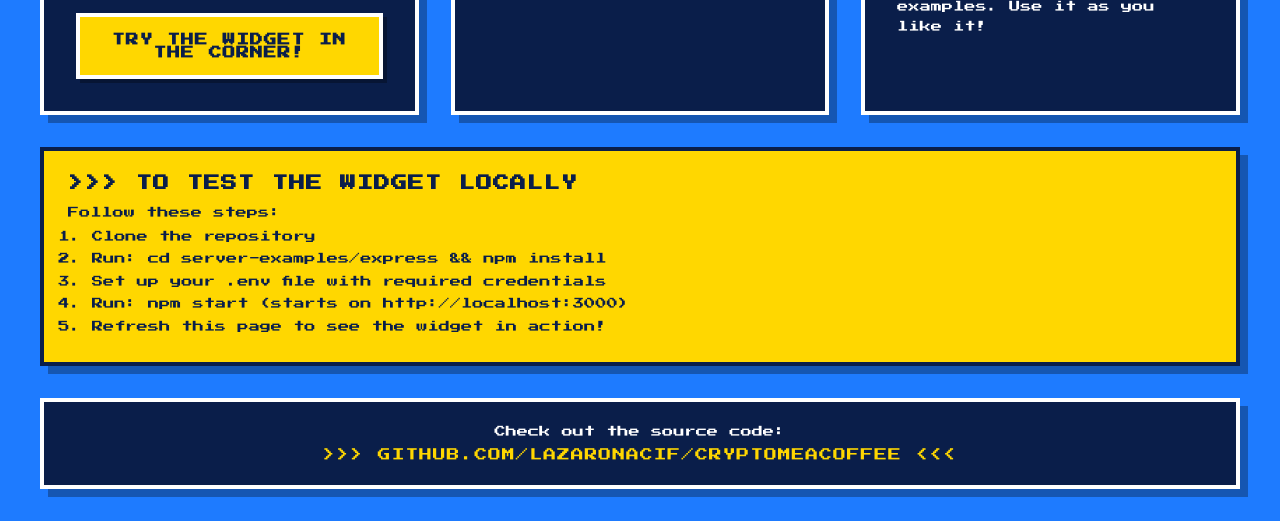
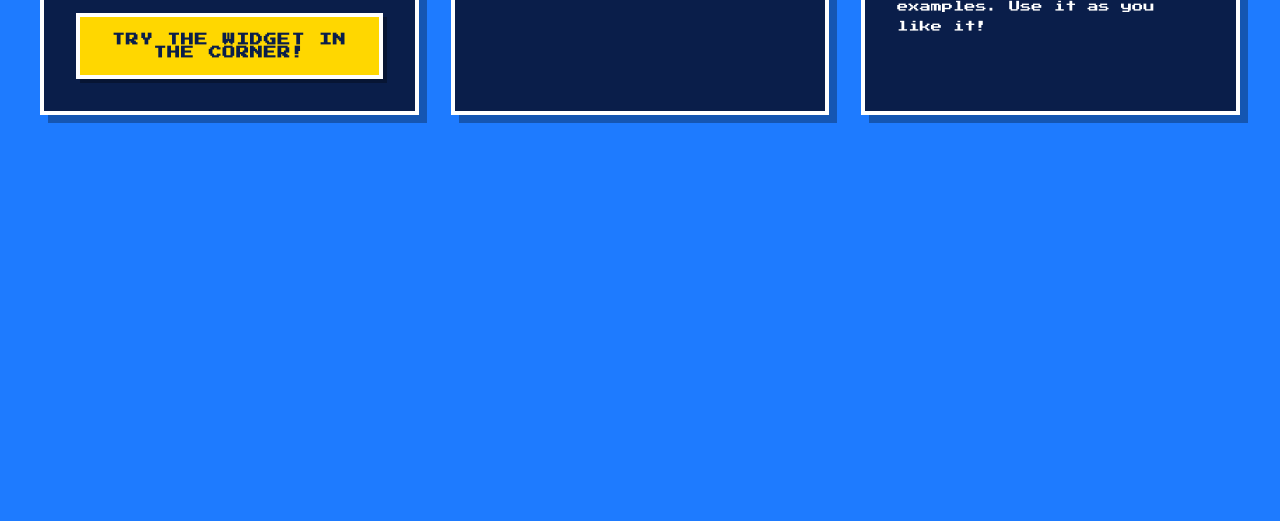
Before and after one commit to LazaroNacif/CryptoMeACoffee, a website built with Vite: page docs/index.html in a window 1280 px wide. Shown: the part 809-1330 px from the top of the page. After the commit the page ends 956 px from the top, so only its background shows below. Built offline with nearby package versions, Linux system fonts and the light colour scheme; files whose address does not match are found by name.

Commit message:
✨ feat: Clean up demo UI and add logo to widget
- Remove localhost testing instructions banner
- Remove GitHub source code banner
- Add logo_CMC.svg to widget floating button via data-logo-url
- Clean up unused CSS for removed banners
- Widget now displays custom logo in the circle button

```diff
--- a/docs/index.html
+++ b/docs/index.html
@@ -158,27 +158,6 @@
       box-shadow: 6px 6px 0px rgba(0, 0, 0, 0.3);
     }
 
-    .github-link {
-      background: #0A1E4A;
-      border: 4px solid #FFFFFF;
-      box-shadow: 8px 8px 0px rgba(0, 0, 0, 0.3);
-      padding: 1.5rem;
-      margin-top: 2rem;
-      text-align: center;
-      color: white;
-    }
-
-    .github-link a {
-      color: #FFD700;
-      text-decoration: none;
-      font-size: 0.8rem;
-      letter-spacing: 1px;
-    }
-
-    .github-link a:hover {
-      text-decoration: underline;
-    }
-
     @media (max-width: 768px) {
       .header h1 {
         font-size: 1.5rem;
@@ -255,26 +234,6 @@
       </div>
     </div>
 
-    <!-- Setup Instructions -->
-    <div class="info-banner" style="margin-top: 2rem; background: #FFD700; color: #0A1E4A; border-color: #0A1E4A;">
-      <h2 style="color: #0A1E4A;">>>> TO TEST THE WIDGET LOCALLY</h2>
-      <p style="margin-bottom: 0.5rem; font-size: 0.7rem; color: #0A1E4A;">Follow these steps:</p>
-      <ol style="margin-left: 1.5rem; line-height: 2; font-size: 0.7rem; color: #0A1E4A;">
-        <li>Clone the repository</li>
-        <li>Run: cd server-examples/express && npm install</li>
-        <li>Set up your .env file with required credentials</li>
-        <li>Run: npm start (starts on http://localhost:3000)</li>
-        <li>Refresh this page to see the widget in action!</li>
-      </ol>
-    </div>
-
-    <!-- GitHub Link -->
-    <div class="github-link">
-      <p style="margin-bottom: 0.5rem; font-size: 0.7rem;">Check out the source code:</p>
-      <a href="https://github.com/LazaroNacif/CryptoMeACoffee" target="_blank">
-        >>> GITHUB.COM/LAZARONACIF/CRYPTOMEACOFFEE <<<
-      </a>
-    </div>
   </div>
 
   <!-- Widget Script - UMD Bundle (Self-Contained) -->
@@ -289,7 +248,8 @@
     data-position="Right"
     data-x_margin="18"
     data-y_margin="18"
-    data-network="base-sepolia">
+    data-network="base-sepolia"
+    data-logo-url="assets/logos/logo_CMC.svg">
   </script>
 
   <script>
```
